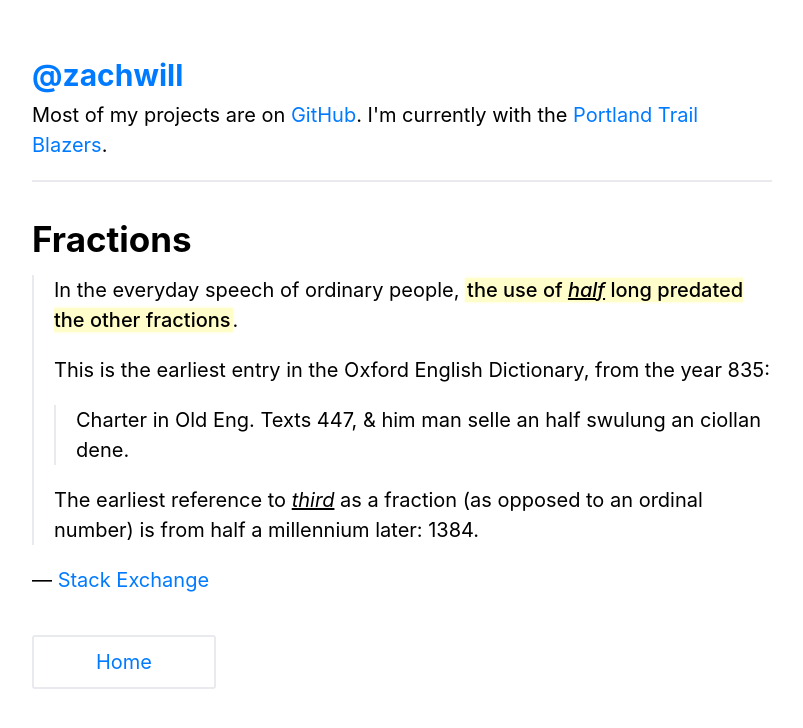
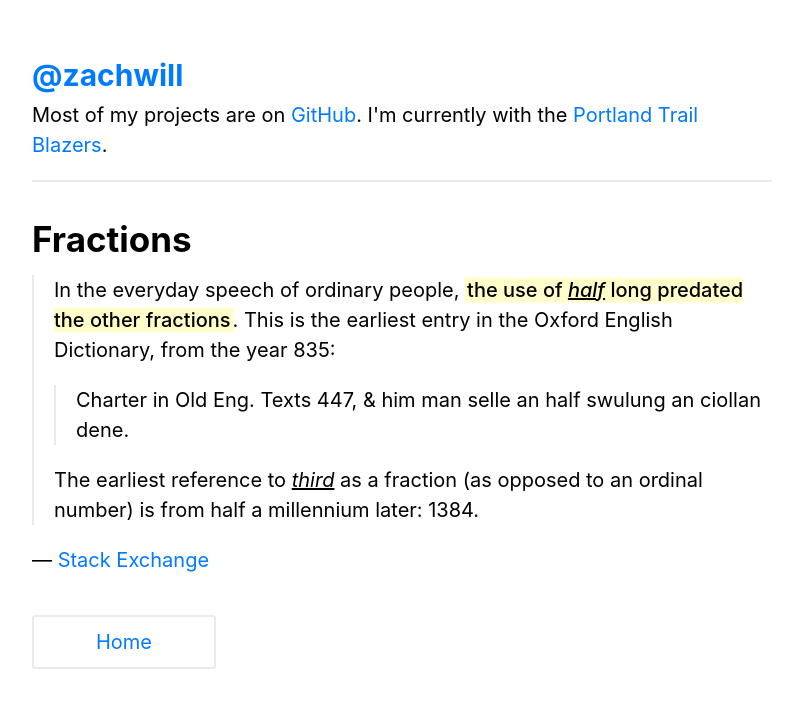
Before and after one commit to zachwill/blog, a Jekyll site: the page built from _posts/2022-01-18-fractions.md, in a window 1280 px wide. Shown: the top 728 px of the page, without its empty margins (238-1041 px from the left). Built offline with Jekyll 4.4.1, drawn with Linux system fonts in a browser that asks for light colours.

Commit message:
Three paragraphs is better

```diff
--- a/_posts/2022-01-18-fractions.md
+++ b/_posts/2022-01-18-fractions.md
@@ -4,9 +4,9 @@ title     : Fractions
 permalink : /fractions/
 ---
 
-> In the everyday speech of ordinary people, **the use of _half_ long predated the other fractions**.
->
-> This is the earliest entry in the Oxford English Dictionary, from the year 835:
+> In the everyday speech of ordinary people, **the use of _half_ long predated
+> the other fractions**. This is the earliest entry in the Oxford English Dictionary,
+> from the year 835:
 >
 > > Charter in Old Eng. Texts 447, & him man selle an half swulung an ciollan dene.
 >
```
